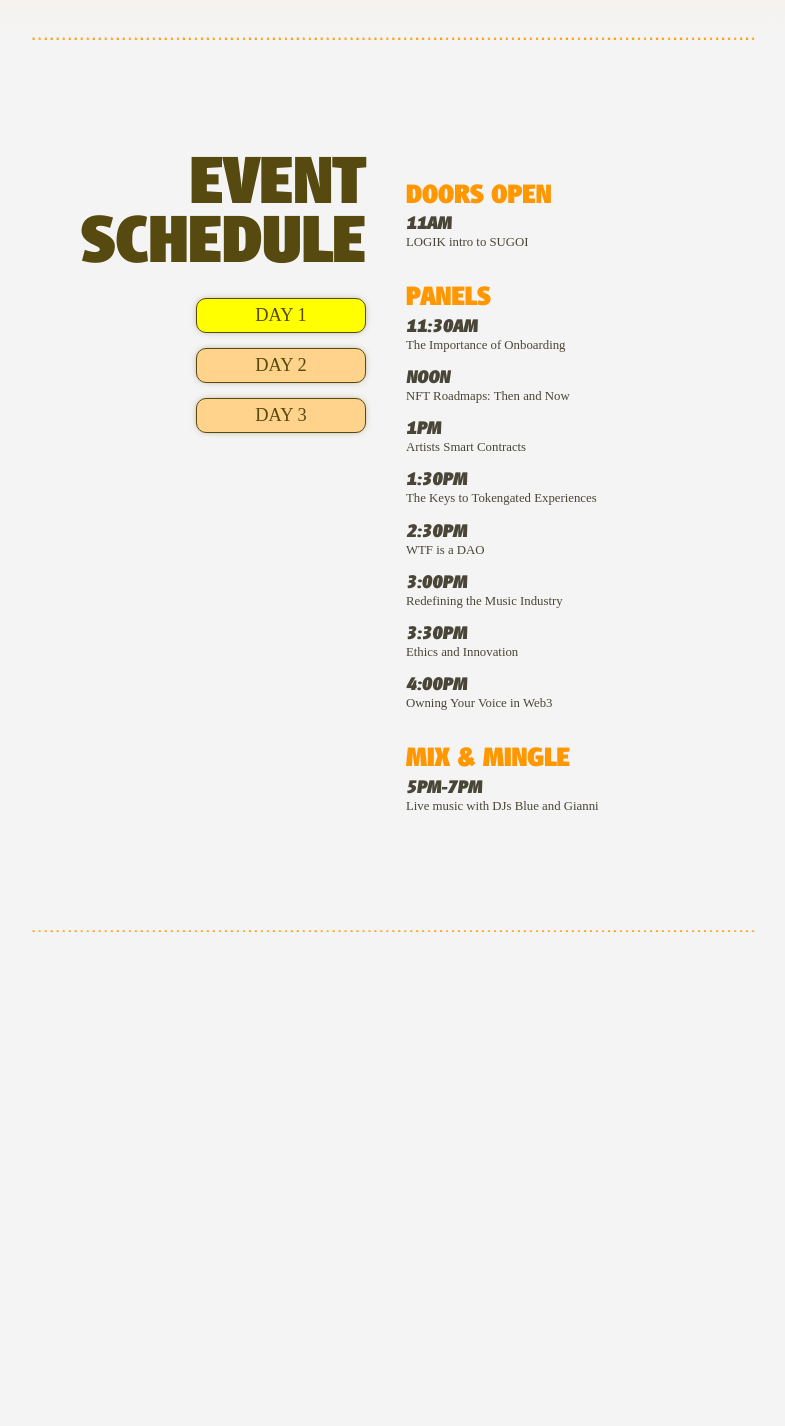
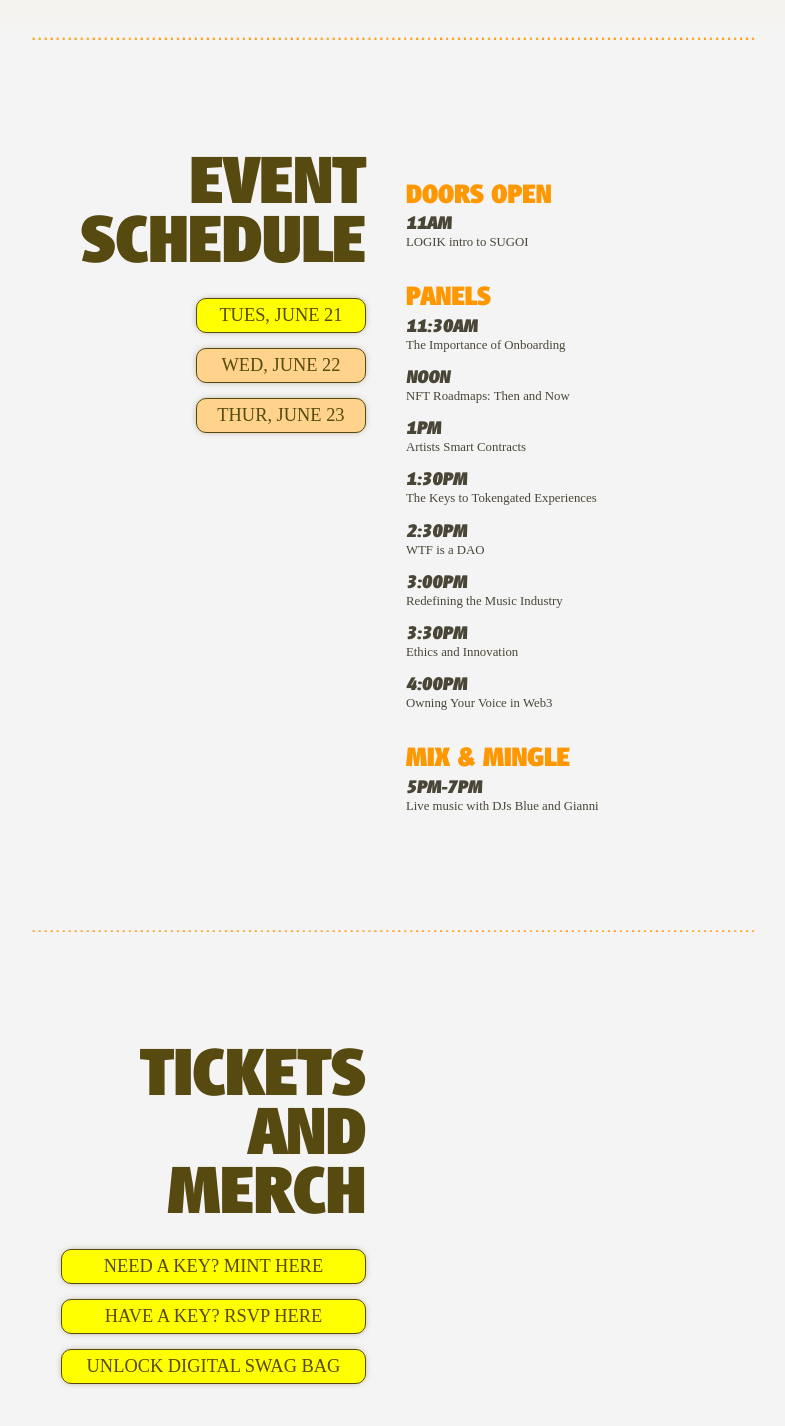
Before and after one commit to jcksber/sugoi-website-2022, a Next.js app: page / in a window 1280 px wide. Shown: the part 2225-3651 px from the top of the page, without its empty margins (247-1032 px from the left). Built offline with nearby package versions, Linux system fonts and the light colour scheme; a web font is replaced by a local one; what @usedapp/core would draw is missing.

Commit message:
small event fix, merch section added and started

```diff
--- a/pages/index.js
+++ b/pages/index.js
@@ -168,9 +168,9 @@ export default function Home() {
                         EVENT<br/>
                         SCHEDULE
                     </h1>
-                    <button id="day1" onClick={day1Clicked} className={ day1 ? 'short-btn bg-yellow' : 'short-btn bg-peach'}>DAY 1</button>
-                    <button id="day2" onClick={day2Clicked} className={ day2 ? 'short-btn bg-yellow' : 'short-btn bg-peach'}>DAY 2</button>
-                    <button id="day3" onClick={day3Clicked} className={ day3 ? 'short-btn bg-yellow' : 'short-btn bg-peach'}>DAY 3</button>
+                    <button id="day1" onClick={day1Clicked} className={ day1 ? 'short-btn bg-yellow' : 'short-btn bg-peach'}>TUES, JUNE 21</button>
+                    <button id="day2" onClick={day2Clicked} className={ day2 ? 'short-btn bg-yellow' : 'short-btn bg-peach'}>WED, JUNE 22</button>
+                    <button id="day3" onClick={day3Clicked} className={ day3 ? 'short-btn bg-yellow' : 'short-btn bg-peach'}>THUR, JUNE 23</button>
                 </div>
                 <div className="vh">
                     {day1 && !day2 && !day3 &&
@@ -270,7 +270,19 @@ export default function Home() {
             </div>
             {/* tickets and merch  */}
             <div id="tickets" className="section">
+                <div className="vh">
+                    <h1 className="header text-olive-green">
+                        TICKETS<br/>
+                        AND<br/>
+                        MERCH
+                    </h1>
+                    <a href="https://getjuice.today/sugoi" id="mint" className="long-btn bg-yellow">NEED A KEY? MINT HERE</a>
+                    <a href="https://nftaccess.app/..." id="rsvp" className="long-btn bg-yellow">HAVE A KEY? RSVP HERE</a>
+                    <a href="https://sugoi.global/digital-swag-bag" id="digital-swag" className="long-btn bg-yellow">UNLOCK DIGITAL SWAG BAG</a>
+                </div>
+                <div className="vh">
 
+                </div>
             </div>
 
             <div id="sponsors" className="section">
--- a/styles/globals.css
+++ b/styles/globals.css
@@ -379,10 +379,22 @@ ul.body {
 	margin-bottom: 12px;
 }
 
+/**********************************************************
+ * TICKETS & MERCH SECTION
+ **********************************************************/
 
+#tickets {
+	height: 650px;
+}
 
+#tickets h1.header {
+	text-align: right;
+	margin-bottom: 30px;
+}
 
-
+#tickets a.long-btn {
+	width: 100%;
+}
 
 
 
```
